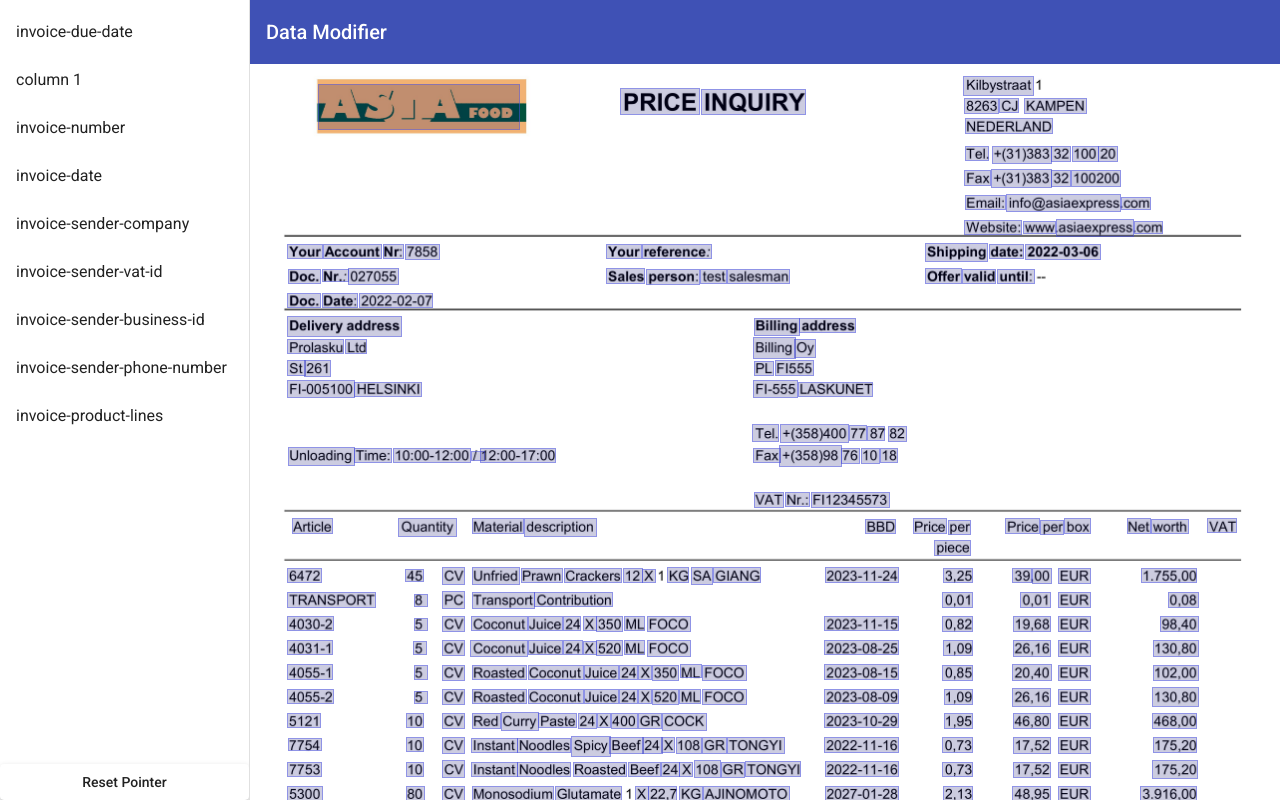
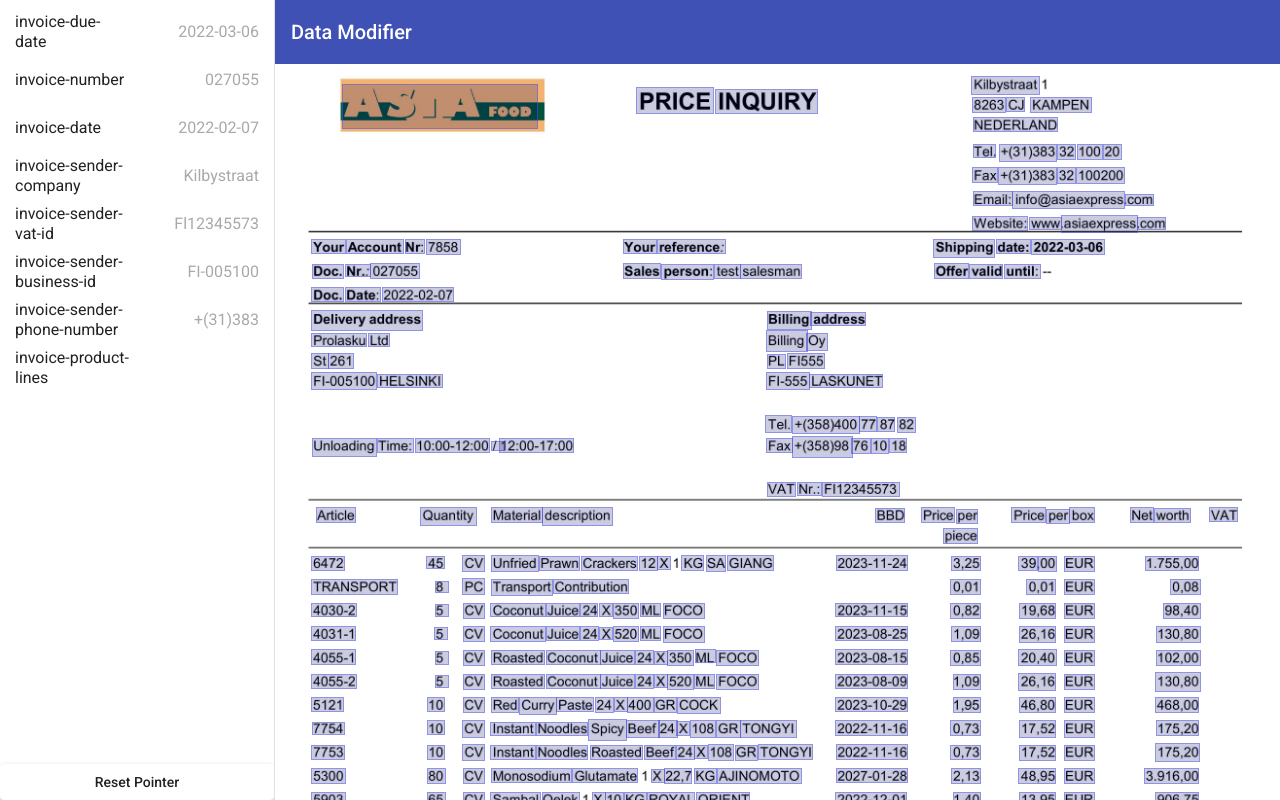
Before and after one commit to shiika/data-modifier, an Angular app: page / in a window 1280 px wide. Built offline with nearby package versions, Linux system fonts and the light colour scheme.

Commit message:
feat: display item value on sidebar

```diff
--- a/src/app/highlighter/highlighter.component.scss
+++ b/src/app/highlighter/highlighter.component.scss
@@ -1,5 +1,4 @@
 .wrapper {
-
   &__image {
     position: relative;
     display: inline-block;
@@ -27,12 +26,11 @@
 .item-line {
   position: fixed;
   top: 0;
-    left: 250px;
+  left: 275px;
   z-index: 2000;
 }
 .item-pointer {
   position: fixed;
   top: 0;
   z-index: 2001;
-
 }
--- a/src/app/sidebar/sidebar.component.html
+++ b/src/app/sidebar/sidebar.component.html
@@ -15,7 +15,10 @@
         (click)="toggleItem(item[1].key, i)"
         [class.mat-list-item-active]="sidebarIndex === i"
       >
-        {{ item[0] }}
+        <div class="mat-list-item-content__container">
+          <span>{{ item[0] }}</span>
+          <span>{{ item[1].word }}</span>
+        </div>
       </a>
     </mat-nav-list>
     <button mat-raised-button (click)="resetPointer($event)" id="reset-btn">
--- a/src/app/sidebar/sidebar.component.scss
+++ b/src/app/sidebar/sidebar.component.scss
@@ -3,6 +3,31 @@
     .mat-drawer-inner-container {
       display: flex;
       flex-direction: column;
+    }
+
+    .mat-list-item-content {
+      padding: 0 !important;
+      &__container {
+        display: flex;
+        justify-content: space-between;
+        align-items: center;
+        width: 100%;
+        padding: 0 15px;
+
+        span {
+          display: block;
+        }
+
+        span:first-child {
+          max-width: 116px;
+          overflow: hidden;
+          text-overflow: ellipsis;
+        }
+
+        span:last-child {
+          color: #a9a9a9;
+        }
+      }
     }
   }
 }
@@ -12,7 +37,7 @@
 }
 
 .sidenav {
-  width: 250px;
+  width: 275px;
 }
 
 .sidenav .mat-toolbar {
@@ -34,6 +59,10 @@
   background-color: rgba($color: #000000, $alpha: 0.04);
 }
 
+// .mat-list-item {
+
+// }
+
 #reset-btn {
   margin-top: auto;
 }
--- a/src/assets/objectives_example.json
+++ b/src/assets/objectives_example.json
@@ -6,17 +6,6 @@
         "word": "2022-03-06",
         "top-left-point": [721, 3110],
         "width": 303,
-        "height": 65
-      }
-    ]
-  },
-  {
-    "column 1": [
-      {
-        "page-index": 0,
-        "word": "TRANSPORT",
-        "top-left-point": [2119, 150],
-        "width": 357,
         "height": 65
       }
     ]
```
Lines whose indentation alone changed are shown as unchanged.
